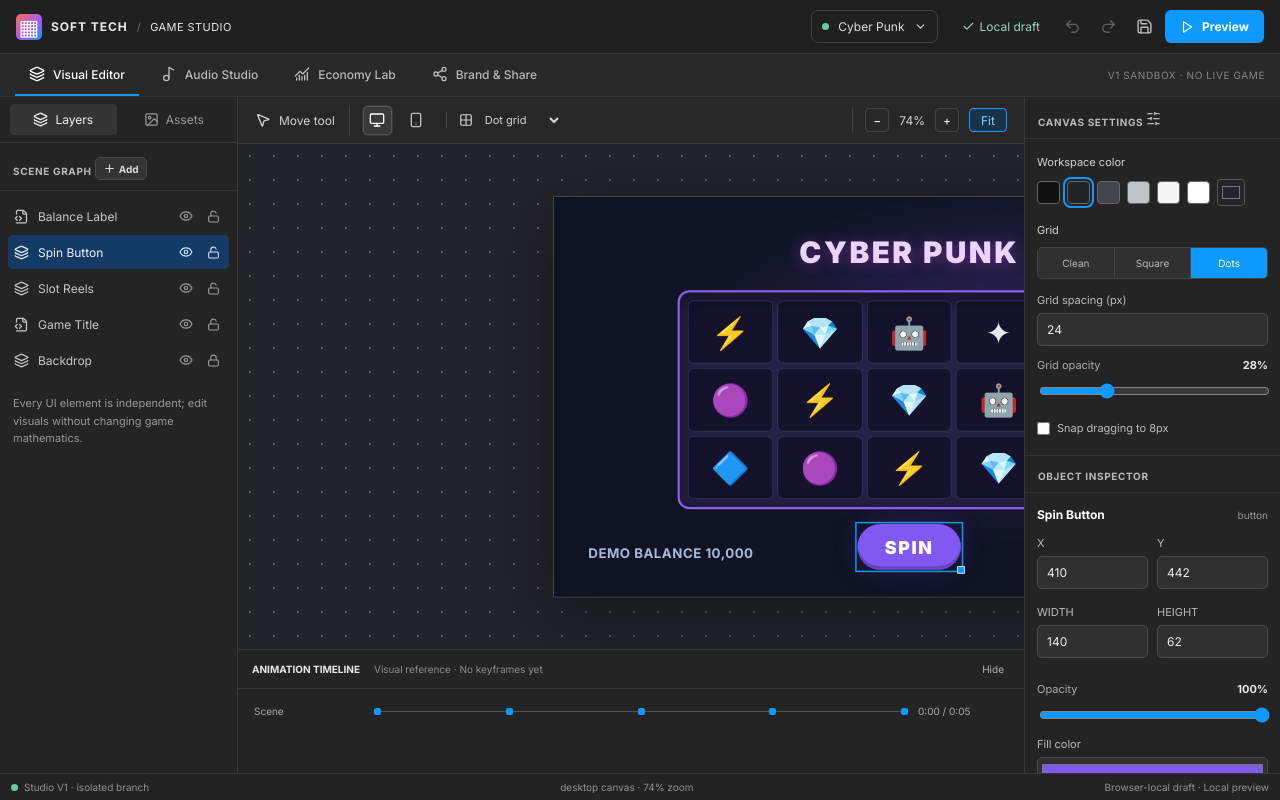
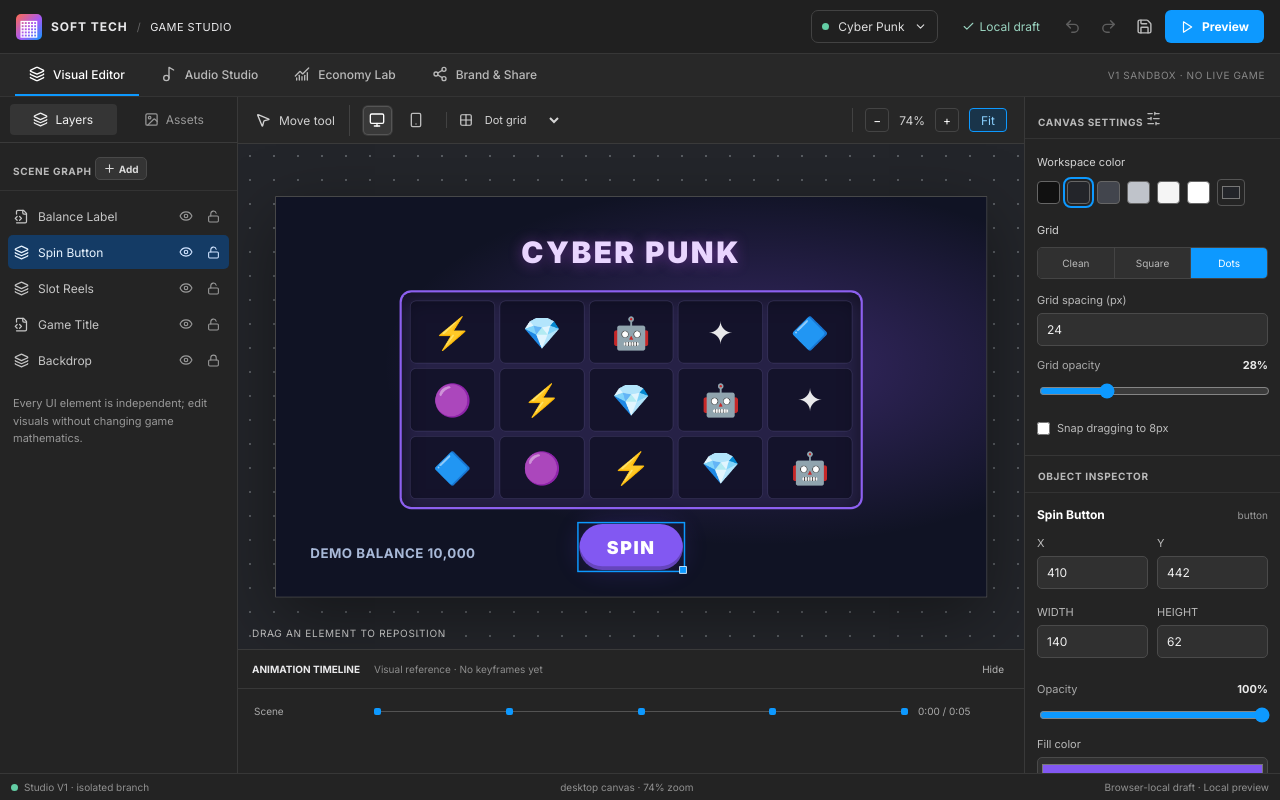
Before and after one commit to 9dbit/Soft-Tech, a React (Vite) app in the folder game-studio/: page / in a window 1280 px wide. Built offline with nearby package versions, Linux system fonts and the light colour scheme.

Commit message:
fix(game-studio): remove status note from flex flow so canvas centers correctly

```diff
--- a/game-studio/src/styles.css
+++ b/game-studio/src/styles.css
@@ -74,7 +74,7 @@ input, textarea, select { accent-color: #0d99ff; }
 .reel-cell { display: grid; place-items: center; background: rgba(6,9,22,.54); border: 1px solid rgba(164,149,233,.22); border-radius: 8px; font-size: 42px; }
 .stage-image { width: 100%; height: 100%; object-fit: contain; pointer-events: none; }
 .preview-spin-overlay { position: absolute; z-index: 999; opacity: .01; border: 0; background: #fff; cursor: pointer; }
-.canvas-corner-note { position: sticky; left: 10px; top: 100%; align-self: flex-end; margin: 0 0 -60px -100%; font-size: 10px; letter-spacing: .07em; color: #b7b7b7; white-space: nowrap; pointer-events: none; }
+.canvas-corner-note { position: absolute; left: 14px; bottom: 10px; margin: 0; font-size: 10px; letter-spacing: .07em; color: #b7b7b7; white-space: nowrap; pointer-events: none; z-index: 2; }
 .timeline { border-top: 1px solid #3a3a3a; background: #242424; height: 124px; flex: none; }
 .timeline-head { display: flex; height: 39px; padding: 0 14px; gap: 14px; align-items: center; border-bottom: 1px solid #383838; font-size: 10px; }
 .timeline-head > span { color: #8d8d8d; font-size: 10px; }
```
